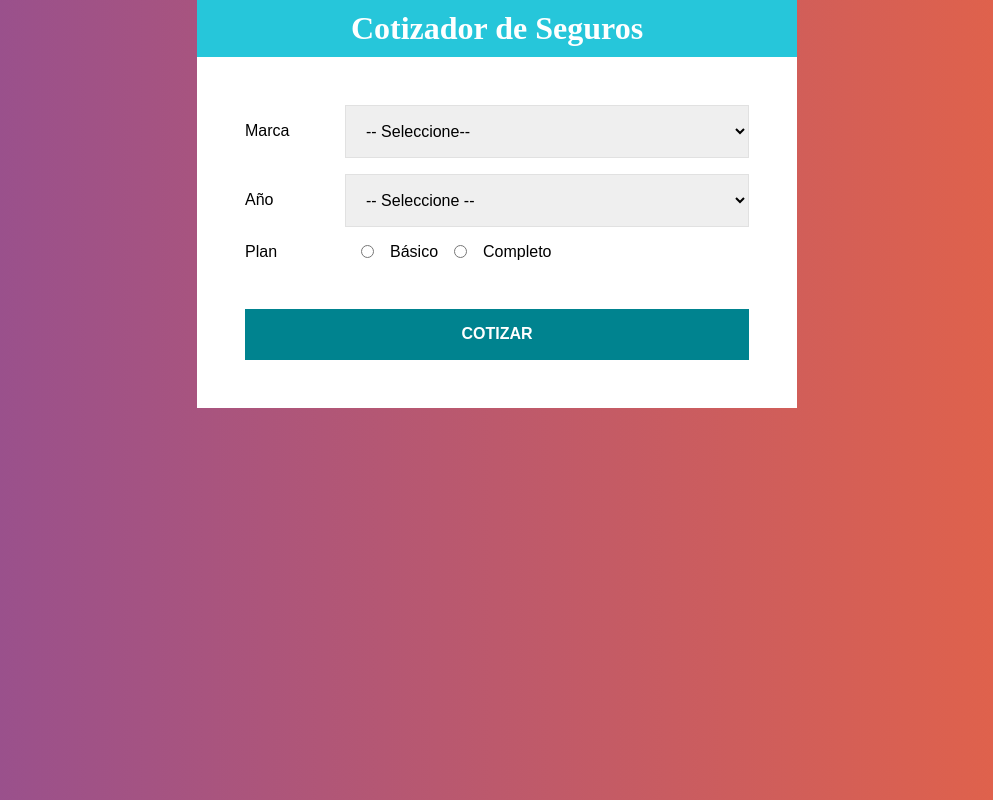
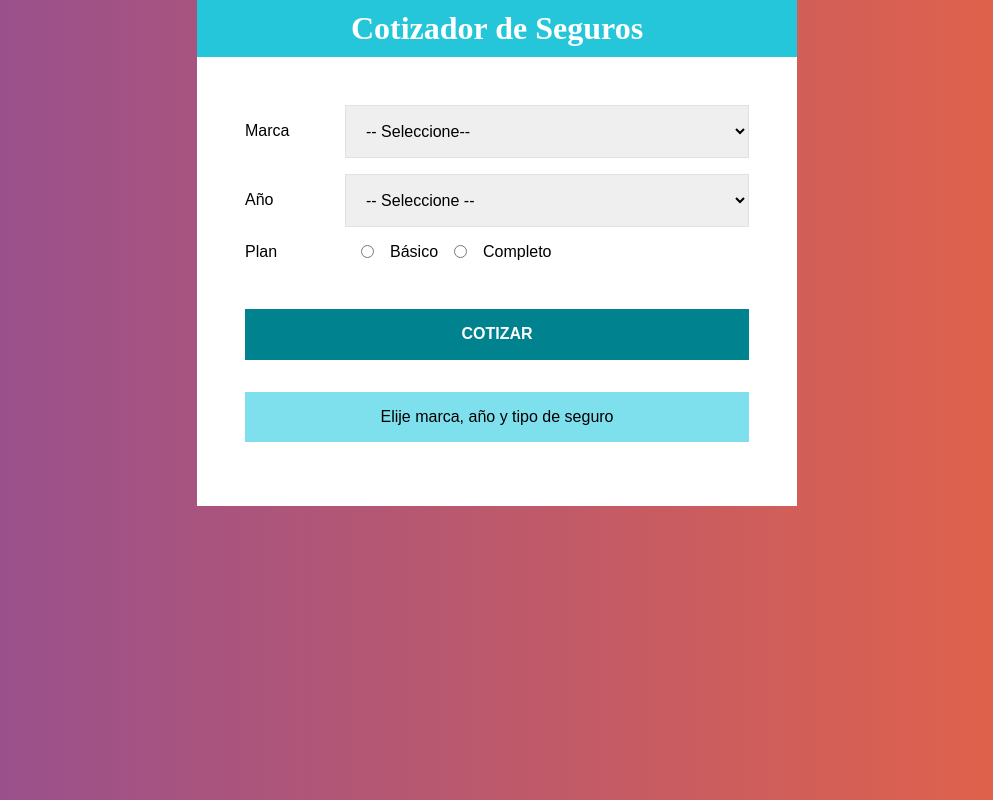
Before and after one commit to Sergio2409/-insurance_quote, a React (Create React App) app: page / in a window 1280 px wide. Shown: the whole page, without its empty margins (143-1136 px from the left). Built offline with nearby package versions, Linux system fonts and the light colour scheme.

Commit message:
Create components to display review and total quotation.

```diff
--- a/src/App.js
+++ b/src/App.js
@@ -1,7 +1,9 @@
-import React from 'react';
+import React, {useState} from 'react';
 import Header from './components/header';
 import styled from '@emotion/styled';
 import Formulario from './components/formulario';
+import Resumen from './components/resumen';
+import Resultado from './components/resultado';
 
 const Contenedor = styled.div`
   max-width: 600px;
@@ -15,6 +17,18 @@ const ContenedorFormulario = styled.div`
 
 
 function App() {
+
+  const [resumen, guardarResumen] = useState({
+      cotizacion: 0,
+      datos: {
+        marca: '',
+        year: '',
+        plan: ''
+      }
+  });
+
+  const {datos, cotizacion} = resumen;
+
   return (
     <Contenedor>
       <Header
@@ -22,7 +36,12 @@ function App() {
       />
 
       <ContenedorFormulario>
-          <Formulario />
+          <Formulario guardarResumen={guardarResumen}/>
+
+          <Resumen datos={datos}/>
+
+          <Resultado cotizacion={cotizacion}/>
+
       </ContenedorFormulario>
 
     </Contenedor>
--- /dev/null
+++ b/src/components/resultado.js
@@ -0,0 +1,44 @@
+import React from 'react';
+import styled from '@emotion/styled';
+
+const Mensaje = styled.p`
+    background-color: rgb(127, 224, 237);
+    margin-top: 2rem;
+    padding: 1rem;
+    text-align: center;
+
+`;
+
+const ContenedorCotizacion = styled.div`
+    text-align: center;
+    padding: .5rem;
+    border: 1px solid #26C6DA;
+    background-color: rgb(127, 224, 237);
+    margin-top: 1rem;
+`;
+
+const TextoCotizacion = styled.p`
+    color: #00838f;
+    padding: 1rem;
+    text-transform: uppercase;
+    font-weight: bold;
+    margin: 0;
+    position: relative;
+`;
+
+const Resultado = ({cotizacion}) => {
+
+    return (
+        (cotizacion == 0) ?
+        <Mensaje>Elije marca, año y tipo de seguro</Mensaje>
+        :
+        (
+            <ContenedorCotizacion>
+                <TextoCotizacion>El total es : ${cotizacion}</TextoCotizacion>
+            </ContenedorCotizacion>
+        )
+
+    );
+}
+
+export default Resultado;
--- /dev/null
+++ b/src/components/resumen.js
@@ -0,0 +1,32 @@
+import React, {Fragment} from 'react';
+import styled from '@emotion/styled';
+
+const ContenedorResumen = styled.div`
+    padding: 1rem;
+    text-align: center;
+    background-color: #00838F;
+    color: #FFF;
+    margin-top: 1rem;
+`;
+
+const Resumen = ({datos}) => {
+
+    const {marca, year, plan} = datos;
+
+    if(marca === '' || year === '' || plan === ''){
+        return null;
+    }
+
+    return (
+        <ContenedorResumen>
+            <h2>Resumen de cotización</h2>
+            <ul>
+                <li>Marca: {marca} </li>
+                <li>Plan: {plan} </li>
+                <li>Año del Auto: {year} </li>
+            </ul>
+        </ContenedorResumen>
+     );
+}
+
+export default Resumen;
```
